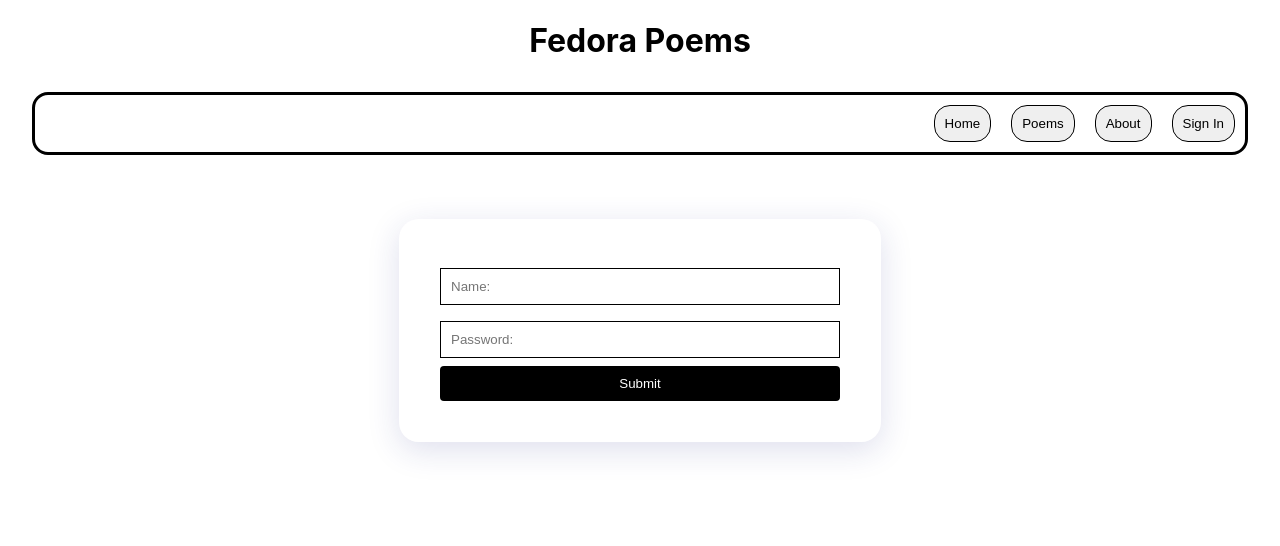
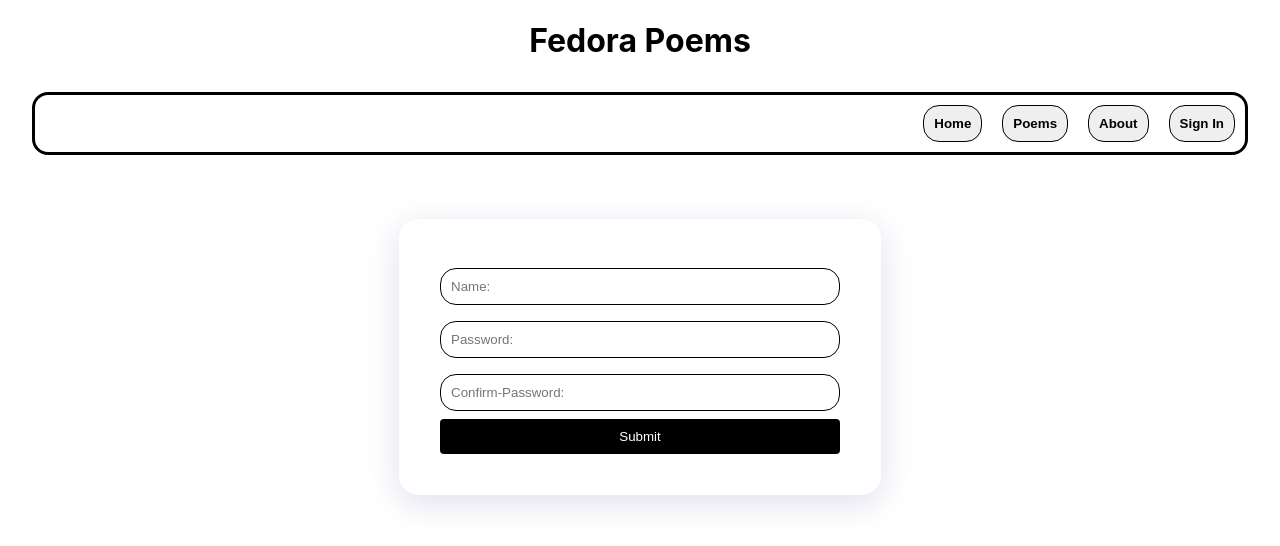
Before and after one commit to SmartFavour/Fedora-Poems, a React (Create React App) app in the folder Poetry/fedopoems/: page /login in a window 1280 px wide. Shown: the top 546 px of the page. Built offline with nearby package versions, Linux system fonts and the light colour scheme.

Commit message:
small effect

```diff
--- a/Poetry/fedopoems/src/App.css
+++ b/Poetry/fedopoems/src/App.css
@@ -18,6 +18,7 @@
     margin: 10px;
     border-radius: 1rem;
     border: 1px solid black;
+    font-weight: bold;
 }
 
 .nav-button:hover {
@@ -80,6 +81,7 @@
     margin: 8px 0;
     border: 1px solid black;
     box-sizing: border-box;
+    border-radius: 1rem;
 }
 .submit-btn {
     background-color: black;
--- a/Poetry/fedopoems/src/LoginPage.js
+++ b/Poetry/fedopoems/src/LoginPage.js
@@ -3,6 +3,7 @@ import React, { useState } from "react";
 function LoginPage() {
   const [name, setName] = useState("");
   const [password, setPassword] = useState("");
+  const [confirmpassword, setconfirmPassword] = useState("");
 
   const handleChange = (event) => {
     setName(event.target.value);
@@ -34,6 +35,14 @@ function LoginPage() {
         type="password"
       />
 
+      <input
+        value={confirmpassword}
+        onChange={handlePassword}
+        className="form-input"
+        placeholder="Confirm-Password: "
+        type="password"
+      />
+
       <button type="submit" className="submit-btn">
         Submit
       </button>
```
